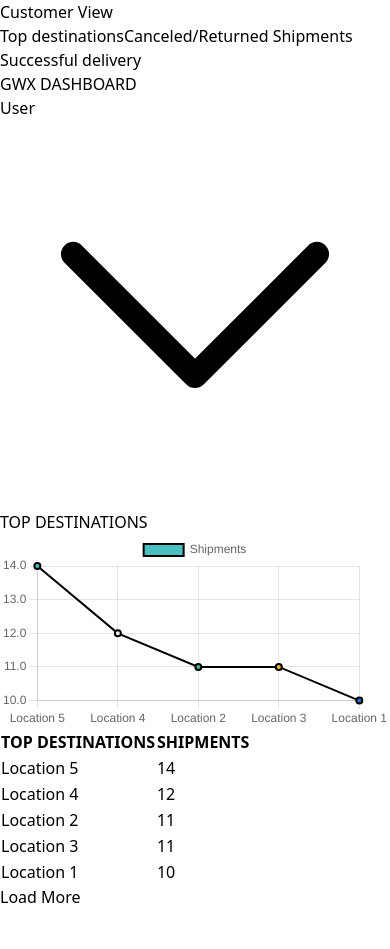
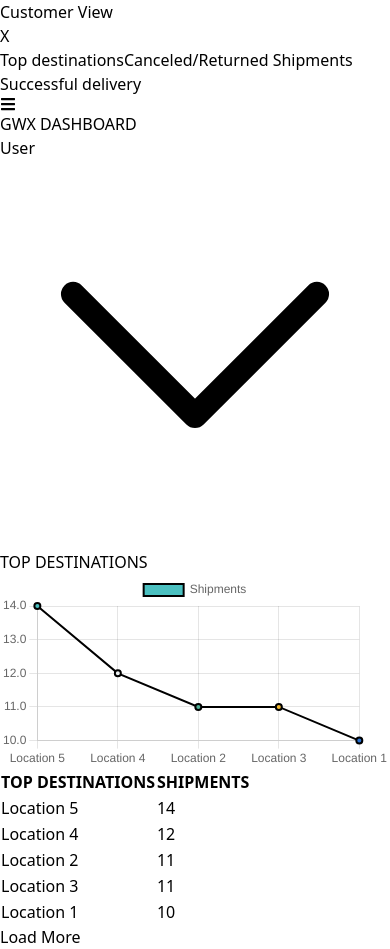
Before and after one commit to debanjo31/gwx-dashboard, a React (Vite) app: page /customer in a window 390 px wide. Before the commit the page ends 909 px from the top, so only its background shows below. Built offline with nearby package versions, Linux system fonts and the light colour scheme.

Commit message:
updated mobile vuiew

```diff
--- a/src/componenets/Header.jsx
+++ b/src/componenets/Header.jsx
@@ -1,11 +1,22 @@
 import React from "react";
 import { Dropdown } from "flowbite-react";
 import { Link } from "react-router-dom";
-const Header = () => {
+import { FaBars } from "react-icons/fa";
+const Header = ({ sideBar, setSideBar }) => {
   return (
     <div className="shadow z-10">
       <div className="w-5/6 mx-auto flex justify-between p-2">
-        <div></div>
+        <div>
+          <div className="lg:hidden mt-1">
+            <FaBars
+              className="cursor-pointer"
+              onClick={() => {
+                setSideBar(!sideBar);
+                console.log(sideBar);
+              }}
+            />
+          </div>
+        </div>
         <h3 className="text-[#F39C12] font-bold">GWX DASHBOARD</h3>
         <div className="">
           <Dropdown
--- a/src/pages/Customer.jsx
+++ b/src/pages/Customer.jsx
@@ -6,10 +6,23 @@ import SuccessfulDelivery from "../componenets/SuccessfulDelivery";
 
 const Customer = () => {
   const [menu, setMenu] = useState("Top destinations");
+  const [sideBar, setSideBar] = useState(false);
   return (
     <div className="w-full h-screen flex relative overflow-x-hidden">
-      <div className="naviagtion bg-[#F39C12] text-white w-3/12 h-full p-2 fixed left-0 top-0">
-        <h3 className="font-bold text-xl">Customer View</h3>
+      <div
+        className={`naviagtion bg-[#F39C12] text-white w-7/12 md:w-3/12 h-full p-2 fixed left-0 top-0 ${
+          sideBar ? "block" : "hidden"
+        } md:block`}
+      >
+        <div className="flex justify-between">
+          <h3 className="font-bold text-xl">Customer View</h3>
+          <p
+            className="font-bold text-xl cursor-pointer md:hidden"
+            onClick={() => setSideBar(!sideBar)}
+          >
+            X
+          </p>
+        </div>
         <div className="mt-12 text-white flex flex-col text-base justify-left gap-4">
           <button onClick={() => setMenu("Top destinations")}>
             Top destinations
@@ -22,8 +35,8 @@ const Customer = () => {
           </button>
         </div>
       </div>
-      <div className="w-9/12 h-full ml-auto">
-        <Header />
+      <div className="w-full md:w-9/12 h-full ml-auto">
+        <Header sideBar={sideBar} setSideBar={setSideBar} />
         <div className="container p-6 mx-auto">
           {menu === "Top destinations" ? (
             <TopDestination />
--- a/src/pages/Manager.jsx
+++ b/src/pages/Manager.jsx
@@ -7,10 +7,23 @@ import Transactions from "../componenets/Transactions";
 
 const Customer = () => {
   const [menu, setMenu] = useState("Dashboard");
+  const [sideBar, setSideBar] = useState(false);
   return (
     <div className="w-full h-screen flex relative overflow-x-hidden">
-      <div className="naviagtion bg-[#F39C12] text-white w-3/12 h-full p-2 fixed left-0 top-0">
-        <h3 className="font-bold">Manager View</h3>
+      <div
+        className={`naviagtion bg-[#F39C12] text-white w-7/12 md:w-3/12 h-full p-2 fixed left-0 top-0 ${
+          sideBar ? "block" : "hidden"
+        } md:block`}
+      >
+        <div className="flex justify-between">
+          <h3 className="font-bold">Manager View</h3>
+          <p
+            className="font-bold text-xl cursor-pointer md:hidden"
+            onClick={() => setSideBar(!sideBar)}
+          >
+            X
+          </p>
+        </div>
         <div className="mt-12 text-white flex flex-col text-base justify-left gap-4">
           <button onClick={() => setMenu("Dashboard")}>Dashboard</button>
           <button onClick={() => setMenu("Transaction")}>
@@ -19,8 +32,8 @@ const Customer = () => {
           <button onClick={() => setMenu("Client Stats")}>Client Stats</button>
         </div>
       </div>
-      <div className="w-9/12 h-full ml-auto">
-        <Header />
+      <div className="w-full md:w-9/12 h-full ml-auto">
+        <Header sideBar={sideBar} setSideBar={setSideBar} />
         <div className="container p-6 mx-auto">
           {menu === "Dashboard" ? (
             <Dashboard />
--- a/src/pages/SuperAdmin.jsx
+++ b/src/pages/SuperAdmin.jsx
@@ -7,10 +7,23 @@ import ClientStats from "../componenets/ClientStats";
 
 const SuperAdmin = () => {
   const [menu, setMenu] = useState("Dashboard");
+  const [sideBar, setSideBar] = useState(false);
   return (
     <div className="w-full h-screen flex relative overflow-x-hidden">
-      <div className="naviagtion bg-[#F39C12] text-white w-3/12 h-full p-2 fixed left-0 top-0">
-        <h3 className="font-bold">Super Admin View</h3>
+      <div
+        className={`naviagtion bg-[#F39C12] text-white w-7/12 md:w-3/12 h-full p-2 fixed left-0 top-0 ${
+          sideBar ? "block" : "hidden"
+        } md:block`}
+      >
+        <div className="flex justify-between">
+          <h3 className="font-bold">Super Admin View</h3>
+          <p
+            className="font-bold text-xl cursor-pointer md:hidden"
+            onClick={() => setSideBar(!sideBar)}
+          >
+            X
+          </p>
+        </div>
         <div className="mt-12 text-white flex flex-col text-base justify-left gap-4">
           <button onClick={() => setMenu("Dashboard")}>Dashboard</button>
           <button onClick={() => setMenu("Station Stats")}>
@@ -20,8 +33,8 @@ const SuperAdmin = () => {
           <button onClick={() => setMenu("Client Stats")}>Client Stats</button>
         </div>
       </div>
-      <div className="w-9/12 h-full ml-auto">
-        <Header />
+      <div className="w-full md:w-9/12 h-full ml-auto">
+        <Header sideBar={sideBar} setSideBar={setSideBar} />
         <div className="container p-6 mx-auto">
           {menu === "Dashboard" ? (
             <Dashboard />
```
